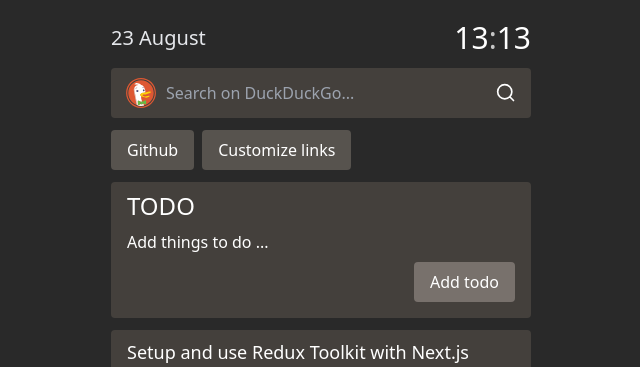
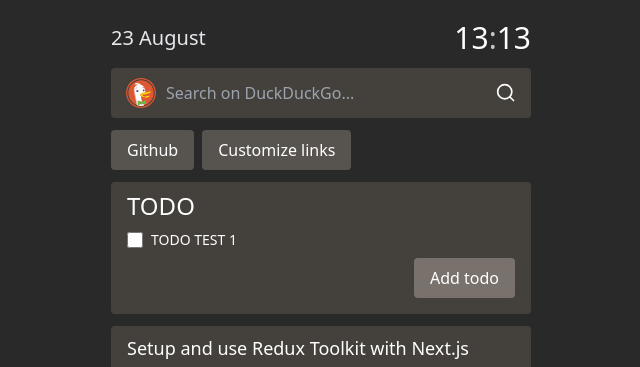
Before and after one commit to Uvacoder/startpage-devhub, a React (Vite) app: page / in a window 1280 px wide. Shown: the top 367 px of the page, without its empty margins (319-959 px from the left). Built offline with nearby package versions, Linux system fonts and the light colour scheme.

Commit message:
Add redux store, todo reducer, actions

```diff
--- a/src/components/ToDoList/index.tsx
+++ b/src/components/ToDoList/index.tsx
@@ -1,10 +1,38 @@
+import { useEffect } from 'react';
+import { useDispatch, useSelector } from 'react-redux';
+import store, { AppDispatch } from '../../store';
+import { addTodo } from './todoActions';
+import { selectTodos } from './todoReducer';
+
 const ToDoList = () => {
-  const todos = [];
+  const todos = useSelector(selectTodos);
+  const dispatch = useDispatch<AppDispatch>();
+
+  useEffect(() => {
+    console.log(todos);
+  }, [todos]);
+
   return (
     <div className="flex flex-col flex-wrap gap-2 rounded bg-stone-700 px-4 py-2 pb-4">
       <h1 className="text-2xl">TODO</h1>
       {todos.length === 0 && <div>Add things to do ...</div>}
-      <button className="ml-auto w-fit rounded bg-stone-500 px-4 py-2">
+      {todos.map(({ text }, index) => (
+        <div className="flex items-center gap-2" key={index}>
+          <input
+            id="default-checkbox"
+            type="checkbox"
+            value=""
+            className="h-4 w-4 rounded border-gray-300 bg-stone-700 text-blue-600 focus:ring-2 focus:ring-blue-500 "
+          />
+          <label htmlFor="default-checkbox" className="text-sm">
+            {text}
+          </label>
+        </div>
+      ))}
+      <button
+        className="ml-auto w-fit rounded bg-stone-500 px-4 py-2"
+        onClick={() => dispatch(addTodo('another todo'))}
+      >
         Add todo
       </button>
     </div>
--- /dev/null
+++ b/src/components/ToDoList/todoActions.ts
@@ -0,0 +1,19 @@
+export const ACTIONS = {
+  ADD_TODO: 'todo/added',
+  REMOVE_TODO: 'todo/removed'
+};
+
+export type TodoActionType = {
+  type: string;
+  payload: string;
+};
+
+export const addTodo = (text: string) => ({
+  type: ACTIONS.ADD_TODO,
+  payload: text
+});
+
+export const removeTodo = (text: string) => ({
+  type: ACTIONS.REMOVE_TODO,
+  payload: text
+});
--- /dev/null
+++ b/src/components/ToDoList/todoReducer.ts
@@ -0,0 +1,28 @@
+import { RootState } from '../../store';
+import { ACTIONS, TodoActionType } from './todoActions';
+
+type todoType = {
+  text: string;
+};
+
+const initialState: todoType[] = [
+  {
+    text: 'TODO TEST 1'
+  }
+];
+
+export default function todoReducer(
+  state = initialState,
+  action: TodoActionType
+): todoType[] {
+  switch (action.type) {
+    case ACTIONS.ADD_TODO:
+      return [...state, { text: action.payload }];
+    case ACTIONS.REMOVE_TODO:
+      return state.filter(({ text }) => text !== action.payload);
+    default:
+      return state;
+  }
+}
+
+export const selectTodos = (state: RootState) => state.todos;
--- a/src/store/index.ts
+++ b/src/store/index.ts
@@ -1,5 +1,14 @@
-import { configureStore } from '@reduxjs/toolkit';
+import { combineReducers, configureStore } from '@reduxjs/toolkit';
+import todoReducer from '../components/ToDoList/todoReducer';
 
-export default configureStore({
-  reducer: {}
+const rootReducer = combineReducers({
+  todos: todoReducer
 });
+
+const store = configureStore({
+  reducer: rootReducer
+});
+
+export default store;
+export type RootState = ReturnType<typeof store.getState>;
+export type AppDispatch = typeof store.dispatch;
```
